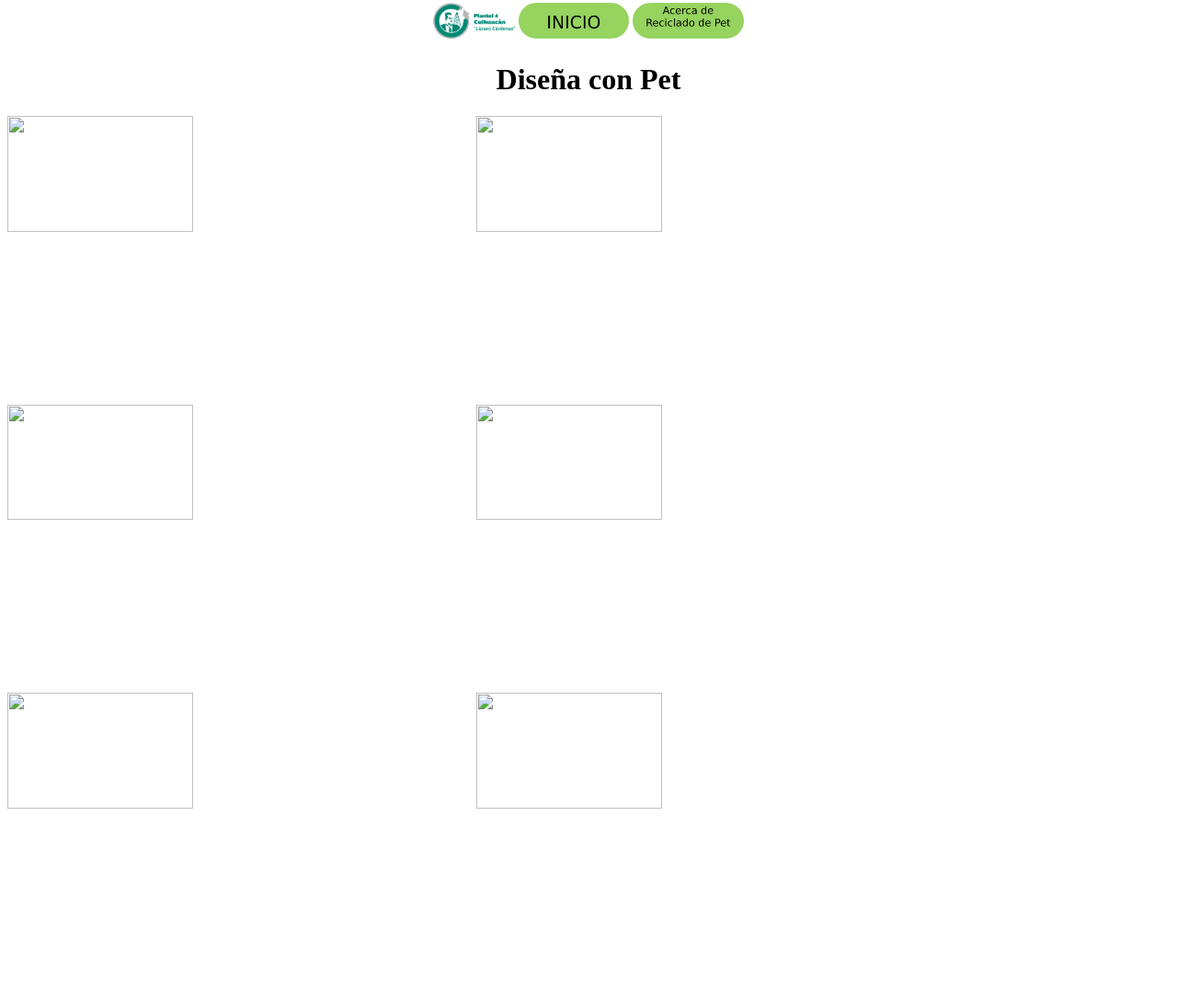
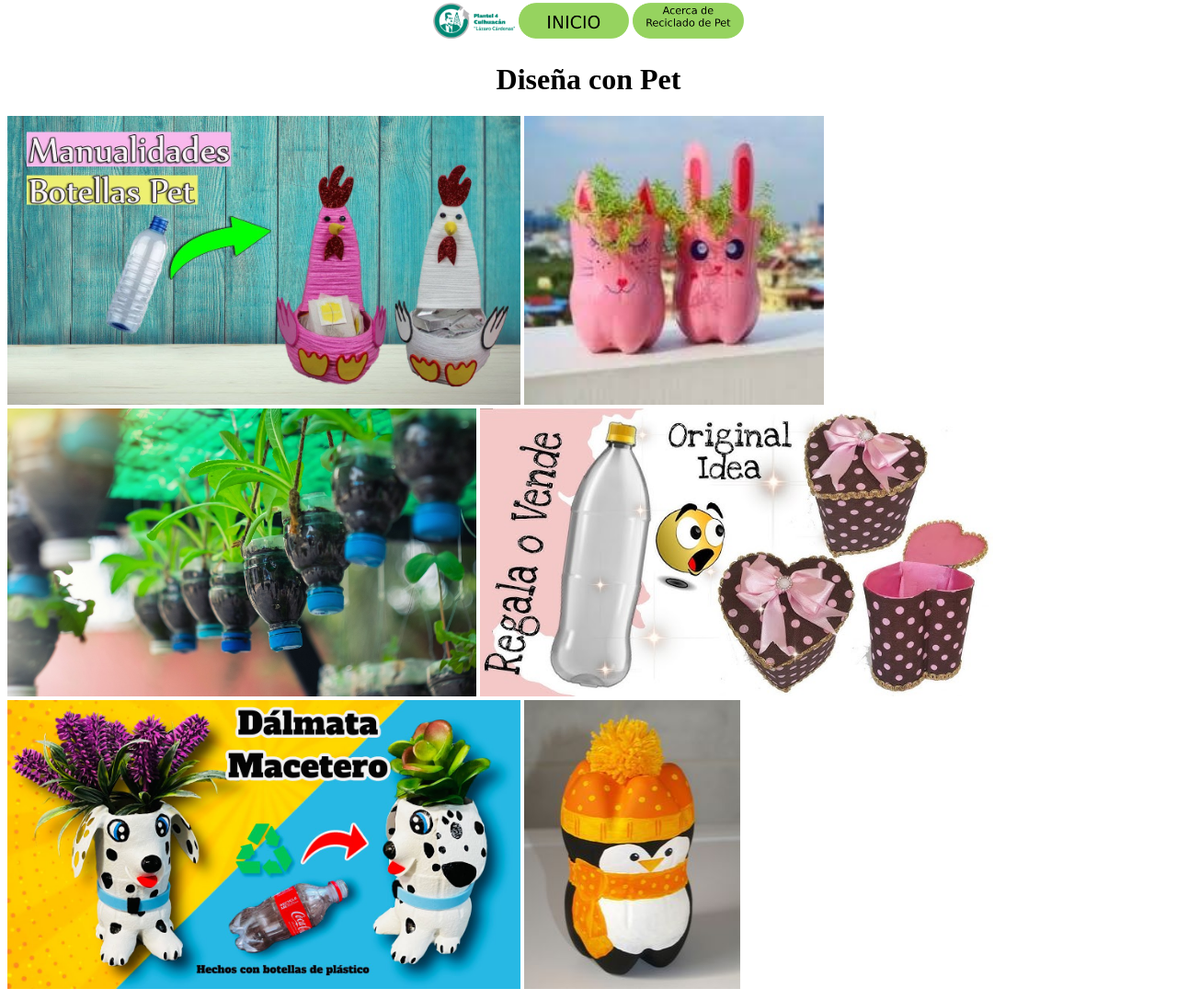
Before and after one commit to ChristianRodriguez23/Protecto_pet-, a plain HTML site: page index.html in a window 1280 px wide. Shown: the part 23-1110 px from the top of the page at 92% size. Drawn offline with Linux system fonts and the light colour scheme.

Commit message:
Update index.html

```diff
--- a/index.html
+++ b/index.html
@@ -9,11 +9,11 @@
 <img src="ARP.png"height=5%></a>
 </center>
 <center><h1>Diseña con Pet </h1></center>
-<img src="imagenes proyecto pet/img1.jpg"height=40%>
-<img src="imagenes proyecto pet/img2.jpg"height=40%>
-<img src="imagenes proyecto pet/img3.jpg"height=40%>
-<img src="imagenes proyecto pet/img4.jpg"height=40%>
-<img src="imagenes proyecto pet/img5.jpg"height=40%>
-<img src="imagenes proyecto pet/img6.jpg"height=40%>
+<img src="img1.jpg"height=40%>
+<img src="img2.jpg"height=40%>
+<img src="img3.jpg"height=40%>
+<img src="img4.jpg"height=40%>
+<img src="img5.jpg"height=40%>
+<img src="img6.jpg"height=40%>
 </head>
 </html>
```
